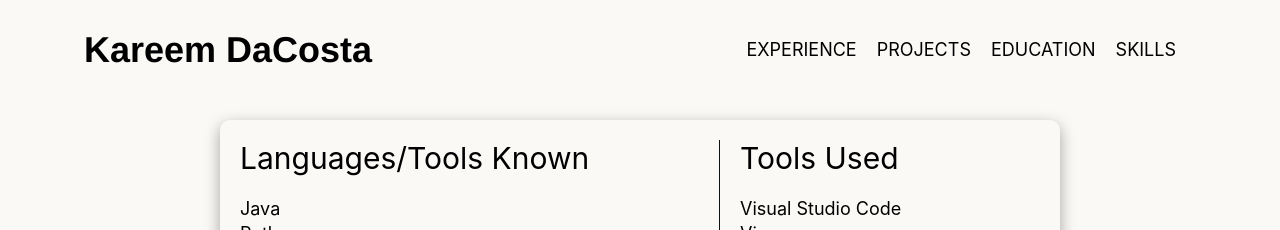
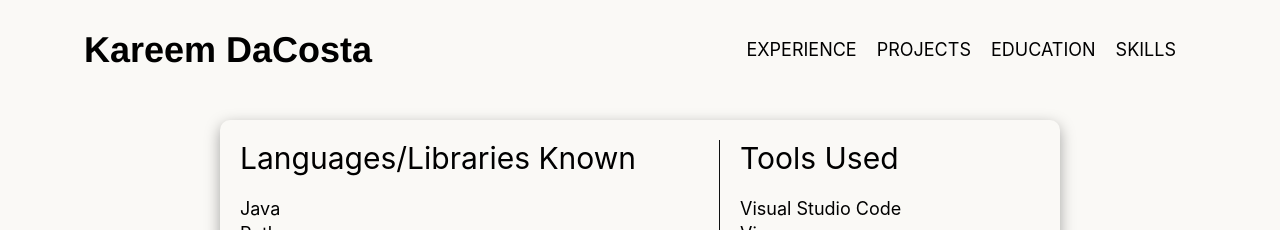
Before and after one commit to KareemDaCosta/kareem-dacosta-personal-website, a React (Create React App) app: page /skills in a window 1280 px wide. Shown: the top 230 px of the page. Built offline with nearby package versions, Linux system fonts and the light colour scheme.

Commit message:
Changed skills heading

```diff
--- a/src/components/Skills/Skills.jsx
+++ b/src/components/Skills/Skills.jsx
@@ -15,7 +15,7 @@ export default function Skills() {
             <div className="skills-card">
                 <div className="skills-section  skills-border-vertical" id="skills-card-1">
                     <div className="skills-heading">
-                        Languages/Tools Known
+                        Languages/Libraries Known
                     </div>
                     <ul className="skills-list">
                         {languagesKnown.map(item => {
```
